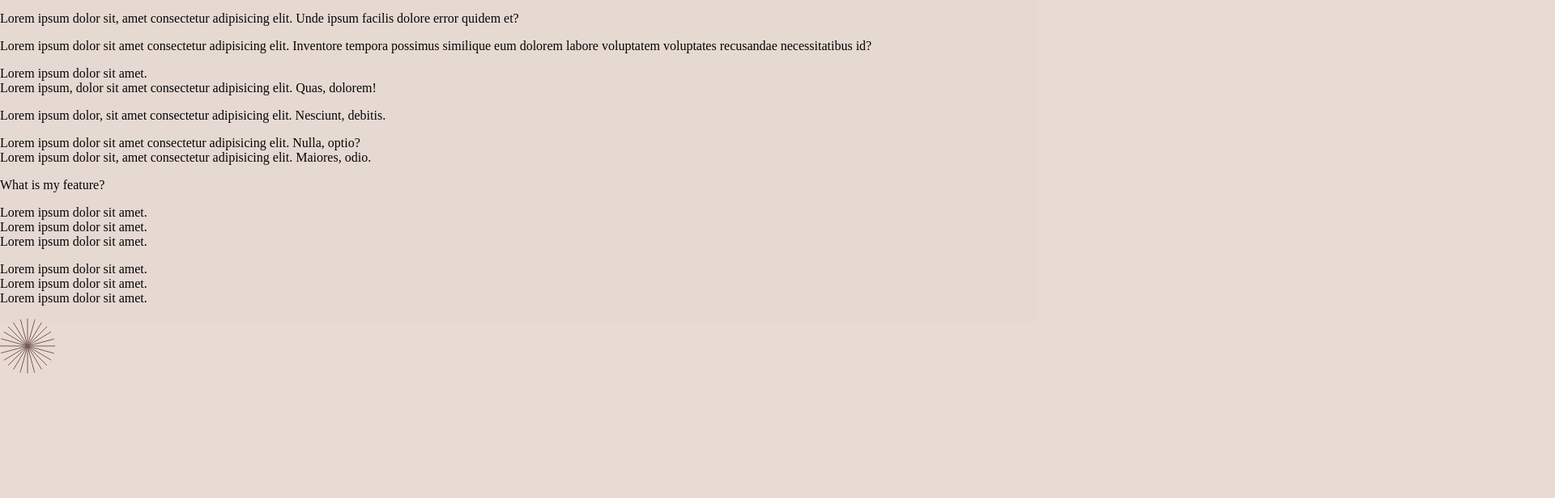
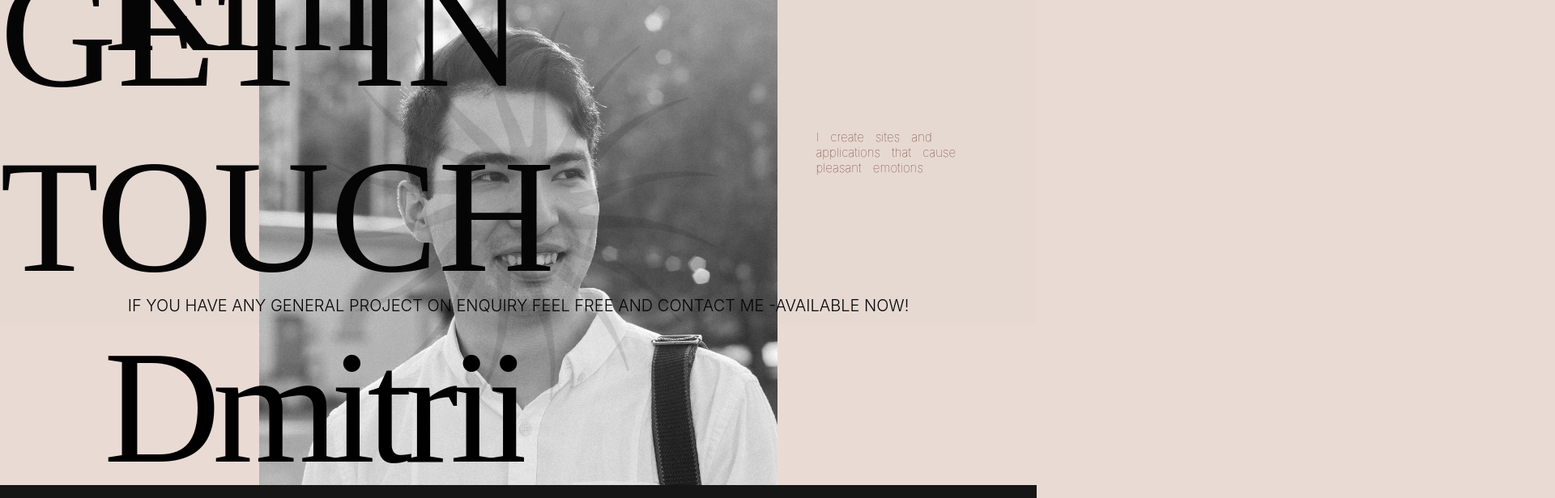
Before and after one commit to dkimd5/portfolioAppv2, a React (Create React App) app: page /about in a window 1280 px wide. Shown: the part 400-1016 px from the top of the page at 81% size, 1920 px wide, since content can reach past the window. Built offline with nearby package versions, Linux system fonts and the light colour scheme.

Commit message:
styles added to about css file

```diff
--- a/src/About/About.css
+++ b/src/About/About.css
@@ -0,0 +1,120 @@
+.container-text {
+    position: absolute;
+    top: 0;
+    left: 0;
+    margin-left: 10%;
+    margin-top: 10vh;
+    display: flex;
+    font-size: 200px;
+    font-family: "Ogg";
+    font-weight: lighter;
+    overflow: hidden;
+    flex-direction: column;
+    justify-content: center;
+    letter-spacing: -10px;
+}
+
+.container-text p {
+    overflow: hidden;
+}
+
+.container-inner-text2 {
+    margin-top: -120px;
+}
+
+.container-quote {
+    position: absolute;
+    top: 70vh;
+    right: 100px;
+    font-family: "Inter";
+    font-size: 15px;
+    color: #642420;
+    word-spacing: 10px;
+    font-weight: lighter;
+}
+
+.container-image {
+    position: absolute;
+    top: 95vh;
+    left: 50%;
+    transform: translate(-50%, -50%);
+    width: 50vw;
+    background: url(../Assets/image.jpg) 50% 50% no-repeat;
+    background-size: cover;
+    filter: grayscale(1);
+    height: 110vh;
+    z-index: -1;
+}
+
+.container-quote2 {
+    position: absolute;
+    top: 160vh;
+    left: 10%;
+}
+
+.about-container2 {
+    position: absolute;
+    top: 190vh;
+    display: flex;
+    justify-content: space-between;
+    align-items: center;
+
+    height: 250vh;
+    width: 100%;
+    flex-direction: column;
+}
+
+.about-container2-heading,
+.about-container2-heading2,
+.about-container2-heading2 p {
+    margin-right: 50px;
+    margin-left: 50px;
+    margin-bottom: 50px;
+}
+
+.about-container2-heading p,
+.about-container2-heading2 p {
+    font-size: 200px;
+    font-family: "Ogg";
+    line-height: 80%;
+    font-weight: lighter;
+    letter-spacing: -8px;
+}
+
+.about-container2-heading2 p {
+    text-decoration: line-through 5px #806868;
+}
+
+.about-container2-p p {
+    font-size: 18px;
+    font-family: "Inter";
+    margin-bottom: 80px;
+    color: #642420;
+    word-spacing: 12px;
+    font-weight: lighter;
+    text-transform: uppercase;
+}
+
+.about-container2-p-right {
+    text-align: right;
+}
+
+.about-container-flower {
+    position: absolute;
+    top: 80vh;
+    left: 100px;
+    animation: animate-rotate 10s infinite linear;
+}
+
+.about-container-flower img {
+    width: 100px;
+}
+
+@keyframes animate-rotate {
+    from {
+        transform: rotate(0deg);
+    }
+    to {
+        transform: rotate(360deg);
+    }
+}
```
Also changed, not shown: src/Assets/image.jpg (added).
